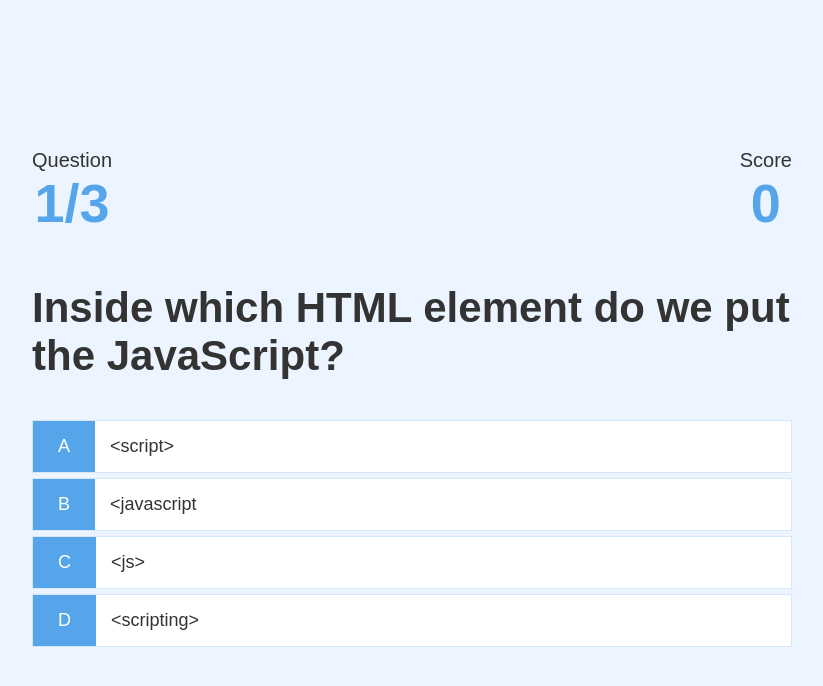
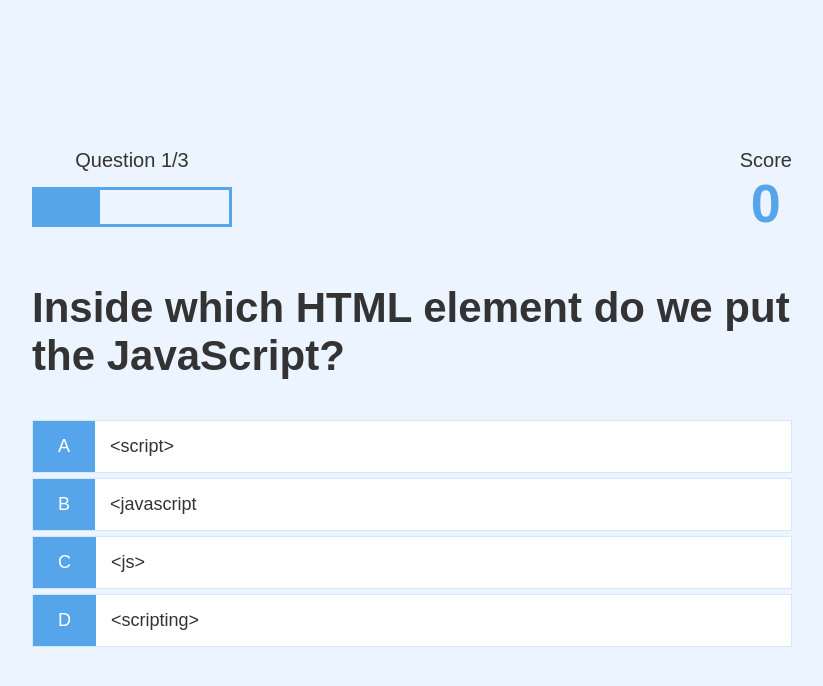
Before and after one commit to palumbo/quiz-app, a plain HTML site: page game.html in a window 1280 px wide. Shown: the whole page, without its empty margins (228-1051 px from the left). Drawn offline with Linux system fonts and the light colour scheme.

Commit message:
adds progress bar to game.html

```diff
--- a/game.css
+++ b/game.css
@@ -48,3 +48,16 @@
 .hud-main-text {
     text-align: center;
 }
+
+#progressBar {
+    width: 20rem;
+    height: 4rem;
+    border: 0.3rem solid #56a5eb;
+    margin-top: 1.5rem;
+}
+
+#progressBarFull {
+    height: 3.4rem;
+    background-color: #56a5eb;
+    width: 0%;
+}
--- a/game.html
+++ b/game.html
@@ -13,12 +13,12 @@
         <div id="game" class="justify-center flex-column">
             <div id="hud">
                 <div id="hud-item">
-                    <p class="hud-prefix">
+                    <p id="progressText" class="hud-prefix">
                         Question
                     </p>
-                    <h1 class="hud-main-text" id="questionCounter">
-                        1/3
-                    </h1>
+                    <div id="progressBar">
+                        <div id="progressBarFull"></div>
+                    </div>
                 </div>
                 <div id="hud-item">
                     <p class="hud-prefix">
--- a/game.js
+++ b/game.js
@@ -1,6 +1,7 @@
 const question = document.getElementById("question");
 const choices = Array.from(document.getElementsByClassName("choice-text"));
-const questionCounterText = document.getElementById('questionCounter');
+const progressText = document.getElementById('progressText');
+// const questionCounterText = document.getElementById('questionCounter');
 const scoreText = document.getElementById('score');
 
 let currentQuestion = {};
@@ -55,7 +56,10 @@ getNewQuestion = () => {
     }
 
     questionCounter++; // increments question counter
-    questionCounterText.innerText = `${questionCounter}/${MAX_QUESTIONS}`;
+    progressText.innerText = `Question ${questionCounter}/${MAX_QUESTIONS}`;
+    // update the progress bar
+    console.log( (questionCounter / MAX_QUESTIONS) * 100);
+    progressBarFull.style.width = `${(questionCounter / MAX_QUESTIONS) * 100}%`;
 
     const questionIndex = Math.floor(Math.random() * availableQuestions.length);
     currentQuestion = availableQuestions[questionIndex];
```
Also changed, not shown: 1 other file.
